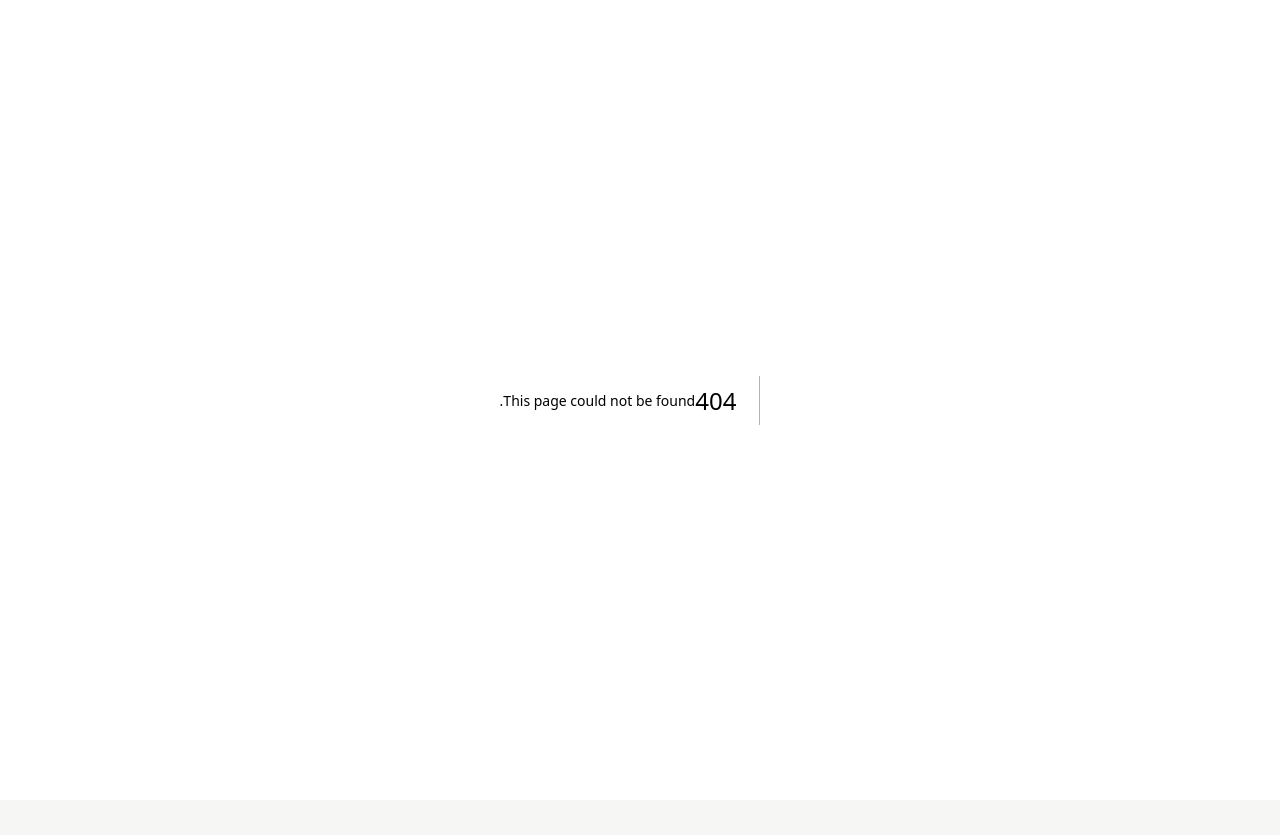
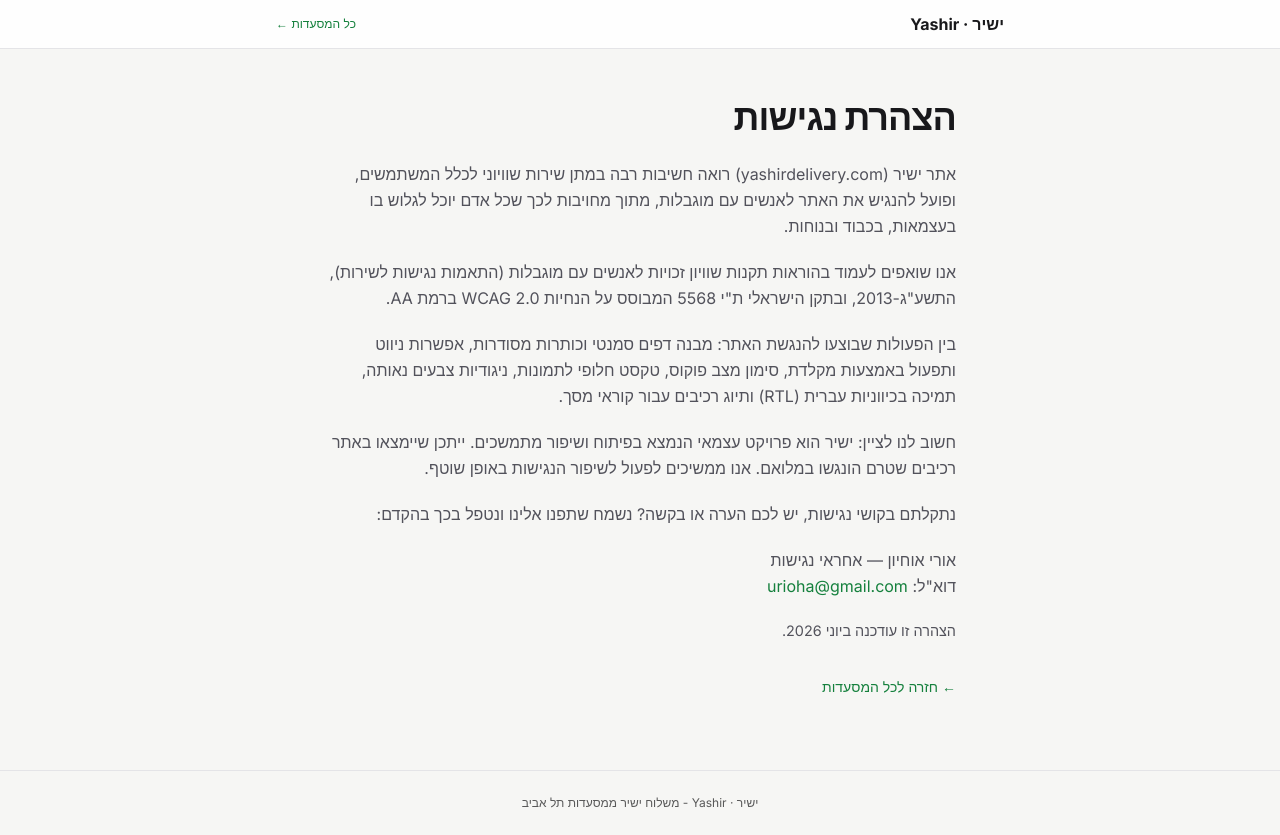
Before and after one commit to UriOhayon/yashir-tlv, a Next.js app: page /accessibility in a window 1280 px wide. Before the commit this address had no page. Before the commit the page ends 800 px from the top, so only its background shows below. Built offline with nearby package versions, Linux system fonts and the light colour scheme.

Commit message:
Strengthen disclaimer + accessibility fixes and statement page

```diff
--- /dev/null
+++ b/src/app/accessibility/page.tsx
@@ -0,0 +1,80 @@
+import type { Metadata } from "next";
+import Link from "next/link";
+import { BASE_URL } from "@/lib/seo";
+
+const title = "הצהרת נגישות | ישיר";
+const description =
+  "הצהרת הנגישות של אתר ישיר - המאמצים להנגיש את האתר לאנשים עם מוגבלות בהתאם לתקן הישראלי ולתקנות הנגישות.";
+
+export const metadata: Metadata = {
+  title,
+  description,
+  alternates: { canonical: `${BASE_URL}/accessibility` },
+};
+
+export default function AccessibilityPage() {
+  return (
+    <div className="min-h-screen" style={{ backgroundColor: "var(--cream)" }} dir="rtl">
+      <header
+        className="sticky top-0 z-10 backdrop-blur-sm"
+        style={{ borderBottom: "1px solid var(--border)", backgroundColor: "rgba(255, 255, 255, 0.85)" }}
+      >
+        <div className="mx-auto flex max-w-3xl items-center justify-between px-5 py-3">
+          <Link href="/" className="text-base font-bold" style={{ color: "var(--ink)" }}>
+            ישיר · Yashir
+          </Link>
+          <Link href="/" className="text-xs font-normal hover:underline" style={{ color: "var(--brand)" }}>
+            כל המסעדות ←
+          </Link>
+        </div>
+      </header>
+
+      <main className="mx-auto max-w-2xl px-5 py-12">
+        <h1 className="text-3xl font-extrabold tracking-tight sm:text-4xl" style={{ color: "var(--ink)" }}>
+          הצהרת נגישות
+        </h1>
+
+        <div className="mt-6 space-y-5 text-base leading-relaxed" style={{ color: "var(--muted)" }}>
+          <p>
+            אתר ישיר (yashirdelivery.com) רואה חשיבות רבה במתן שירות שוויוני לכלל המשתמשים, ופועל
+            להנגיש את האתר לאנשים עם מוגבלות, מתוך מחויבות לכך שכל אדם יוכל לגלוש בו בעצמאות, בכבוד
+            ובנוחות.
+          </p>
+          <p>
+            אנו שואפים לעמוד בהוראות תקנות שוויון זכויות לאנשים עם מוגבלות (התאמות נגישות לשירות),
+            התשע&quot;ג-2013, ובתקן הישראלי ת&quot;י 5568 המבוסס על הנחיות WCAG 2.0 ברמת AA.
+          </p>
+          <p>
+            בין הפעולות שבוצעו להנגשת האתר: מבנה דפים סמנטי וכותרות מסודרות, אפשרות ניווט ותפעול
+            באמצעות מקלדת, סימון מצב פוקוס, טקסט חלופי לתמונות, ניגודיות צבעים נאותה, תמיכה בכיווניות
+            עברית (RTL) ותיוג רכיבים עבור קוראי מסך.
+          </p>
+          <p>
+            חשוב לנו לציין: ישיר הוא פרויקט עצמאי הנמצא בפיתוח ושיפור מתמשכים. ייתכן שיימצאו באתר רכיבים
+            שטרם הונגשו במלואם. אנו ממשיכים לפעול לשיפור הנגישות באופן שוטף.
+          </p>
+          <p>נתקלתם בקושי נגישות, יש לכם הערה או בקשה? נשמח שתפנו אלינו ונטפל בכך בהקדם:</p>
+          <p>
+            אורי אוחיון — אחראי נגישות
+            <br />
+            דוא&quot;ל:{" "}
+            <a href="mailto:urioha@gmail.com" className="hover:underline" style={{ color: "var(--brand)" }}>
+              urioha@gmail.com
+            </a>
+          </p>
+          <p style={{ fontSize: "0.9em" }}>הצהרה זו עודכנה ביוני 2026.</p>
+        </div>
+
+        <div className="mt-8">
+          <Link href="/" className="text-sm font-normal hover:underline" style={{ color: "var(--brand)" }}>
+            ← חזרה לכל המסעדות
+          </Link>
+        </div>
+      </main>
+
+      <footer className="mt-6 border-t py-6 text-center text-xs" style={{ borderColor: "var(--border)", color: "#595959" }}>
+        <span>ישיר · Yashir - משלוח ישיר ממסעדות תל אביב</span>
+      </footer>
+    </div>
+  );
+}
--- a/src/app/page.tsx
+++ b/src/app/page.tsx
@@ -214,13 +214,19 @@ export default function Home() {
         </div>
       </main>
 
-      <footer className="mt-6 border-t py-6 text-center text-xs" style={{ borderColor: "var(--border)", color: "#9ca3af" }}>
-        <p className="mx-auto mb-2 max-w-xl leading-relaxed" style={{ color: "#9ca3af" }}>
+      <footer className="mt-6 border-t py-6 text-center text-xs" style={{ borderColor: "var(--border)", color: "#595959" }}>
+        <p className="mx-auto mb-3 max-w-xl leading-relaxed" style={{ color: "#595959" }}>
           {t.warningTitle} {t.warningBody}
         </p>
-        <Link href="/about" className="hover:underline" style={{ color: "#9ca3af" }}>
-          Yashir · ישיר - הסיפור מאחורי הפרויקט
-        </Link>
+        <div className="flex flex-wrap items-center justify-center gap-2">
+          <Link href="/about" className="hover:underline" style={{ color: "#595959" }}>
+            הסיפור מאחורי הפרויקט
+          </Link>
+          <span aria-hidden="true">·</span>
+          <Link href="/accessibility" className="hover:underline" style={{ color: "#595959" }}>
+            נגישות
+          </Link>
+        </div>
       </footer>
     </div>
   );
--- a/src/components/FilterBar.tsx
+++ b/src/components/FilterBar.tsx
@@ -84,7 +84,8 @@ export default function FilterBar({
         <select
           value={cuisineFilter}
           onChange={(e) => setCuisineFilter(e.target.value as CuisineType | "all")}
-          className="appearance-none rounded-full border py-1.5 pl-7 pr-3 text-xs font-normal focus:outline-none"
+          aria-label="סינון לפי מטבח"
+          className="appearance-none rounded-full border py-1.5 pl-7 pr-3 text-xs font-normal"
           style={{ borderColor: "#cbcbc8", backgroundColor: "#ffffff", color: "var(--muted)" }}
         >
           <option value="all">{t.allCuisines}</option>
--- a/src/components/SearchBar.tsx
+++ b/src/components/SearchBar.tsx
@@ -21,7 +21,8 @@ export default function SearchBar({ value, onChange, placeholder }: Props) {
         value={value}
         onChange={(e) => onChange(e.target.value)}
         placeholder={placeholder}
-        className="w-full rounded-xl border py-2.5 pl-9 pr-4 text-sm transition focus:outline-none focus:ring-2"
+        aria-label={placeholder}
+        className="w-full rounded-xl border py-2.5 pl-9 pr-4 text-sm transition focus:ring-2"
         style={{
           borderColor: "var(--border)",
           backgroundColor: "#ffffff",
--- a/src/i18n/strings.ts
+++ b/src/i18n/strings.ts
@@ -9,7 +9,7 @@ export const strings = {
       "Order straight from Tel Aviv kitchens that keep their own drivers - no middlemen, no commissions, often cheaper.",
     warningTitle: 'For guidance only.',
     warningBody:
-      "Data may be outdated - always confirm with the restaurant before ordering. Dietary tags are not medical advice. Yashir makes no warranties and accepts no liability for any decisions made based on this information.",
+      "Information is provided as a public service, 'as is', and may be incomplete or out of date. Prices, delivery fees, hours, coupon codes and dietary tags may change - verify every detail directly with the restaurant before ordering. Coupon codes and offers are subject to the restaurant's terms and are not guaranteed. Orders and payment are made directly with the restaurant and are its sole responsibility; Yashir is not a party to the transaction. Dietary tags are not medical advice. Yashir is not liable for any direct or indirect damage arising from use of the site, reliance on the information, or external links, to the maximum extent permitted by law.",
     openNow: 'Open Now',
     statsLabel: (count: number) => `${count} restaurants · Direct delivery`,
     searchPlaceholder: 'Search restaurants…',
@@ -70,7 +70,7 @@ export const strings = {
       'הזמינו ישירות ממסעדות שמשלחות בעצמן - בלי מתווכים, בלי עמלות, פשוט ונוח.',
     warningTitle: 'למטרת הכוונה בלבד.',
     warningBody:
-      'המידע עשוי להיות לא מעודכן - אמתו ישירות מול המסעדה לפני הזמנה. תגיות תזונה אינן ייעוץ רפואי. ישיר אינו מתחייב לדיוק ואינו אחראי לכל החלטה שתתקבל על סמך המידע.',
+      'המידע באתר ניתן כשירות לציבור, כמות שהוא (AS IS), ועשוי להיות חלקי או לא מעודכן. מחירים, דמי משלוח, שעות פעילות, קודי קופון ותגיות תזונה עשויים להשתנות - יש לאמת כל פרט ישירות מול המסעדה לפני הזמנה. קודי קופון והטבות כפופים לתנאי המסעדה ואינם מובטחים. ההזמנה והתשלום מתבצעים ישירות מול המסעדה ובאחריותה בלבד, וישיר אינו צד לעסקה. תגיות תזונה אינן ייעוץ רפואי. ישיר אינו אחראי לכל נזק, ישיר או עקיף, שייגרם משימוש באתר, מהסתמכות על המידע או מקישורים לאתרים חיצוניים, במידה המרבית המותרת בדין.',
     openNow: 'פתוח עכשיו',
     statsLabel: (count: number) => `${count} מסעדות · משלוח ישיר`,
     searchPlaceholder: 'חיפוש מסעדות…',
```
